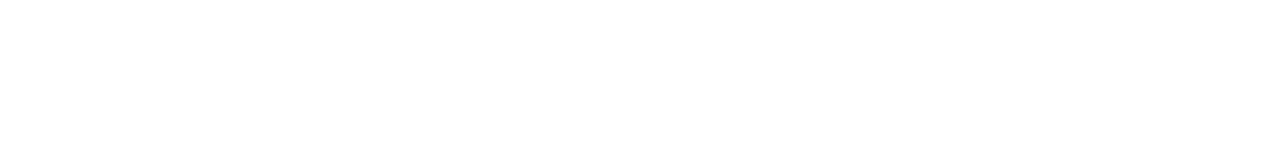
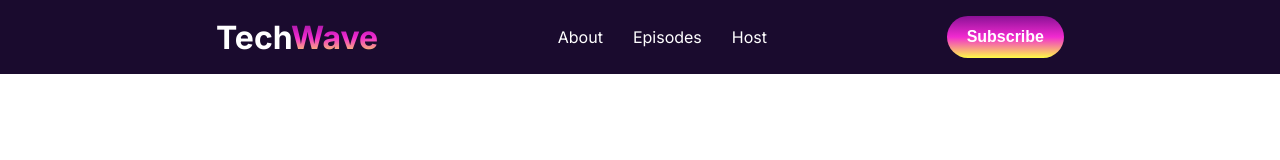
Before and after one commit to nufayer/A2, a plain HTML site: page index.html in a window 1280 px wide. Drawn offline with Linux system fonts and the light colour scheme.

Commit message:
added navbar

```diff
--- a/index.html
+++ b/index.html
@@ -3,9 +3,33 @@
 <head>
     <meta charset="UTF-8">
     <meta name="viewport" content="width=device-width, initial-scale=1.0">
-    <title>Document</title>
+    <title>Assignment 2</title>
+    <link rel="preconnect" href="https://fonts.googleapis.com">
+    <link rel="preconnect" href="https://fonts.gstatic.com" crossorigin>
+    <link href="https://fonts.googleapis.com/css2?family=Inter:ital,opsz,wght@0,14..32,100..900;1,14..32,100..900&family=Open+Sans:ital,wght@0,300..800;1,300..800&display=swap" rel="stylesheet">
+    <link rel="stylesheet" href="style.css">
+
 </head>
-<body>
+<body class="font-inter">
+    <header>
+        <nav class="navbar">
+        <div>
+            <h2 class="logo">
+            <span class="normal">Tech</span><span class="gradient">Wave</span>
+            </h2>
+
+        </div>
+
+        <ul class="menu">
+            <li><a href="">About</a></li>
+            <li><a href="">Episodes</a></li>
+            <li><a href="">Host</a></li>
+        </ul>
+        <div>
+            <button class="btn">Subscribe</button>
+        </div>
+    </nav>
+    </header>
 
 </body>
 </html>
--- /dev/null
+++ b/style.css
@@ -0,0 +1,69 @@
+*{
+    margin: 0;
+    padding: 0;
+    box-sizing: border-box;
+}
+
+.font-inter {
+  font-family: "Inter", sans-serif;
+  font-optical-sizing: auto;
+
+}
+
+header {
+    background-color: #1A0B2E;
+}
+
+
+
+.navbar{
+    display: flex;
+    align-items: center;
+    justify-content: space-between;
+    margin: 0px 200px;
+    padding: 16px;
+}
+
+.logo {
+  font-size: 32px;
+  font-weight: 700;
+}
+
+.normal {
+  color: #ffffff; /* plain white */
+}
+
+.gradient {
+  background: linear-gradient(rgb(139, 17, 150), #f12ad0, #fffc47);
+  -webkit-background-clip: text;
+  -webkit-text-fill-color: transparent;
+
+  background-clip: text;
+  color: transparent;
+}
+
+nav .menu{
+    display: flex;
+    list-style-type:none;
+    gap: 30px;
+
+}
+
+nav .menu a{
+    font-size: 16px;
+    color: #ffffff;
+    text-decoration: none;
+}
+
+.btn{
+    padding: 12px 20px;
+    font-size: 16px;
+    font-weight: 600;
+    color: #ffffff;
+    background: linear-gradient(rgb(139, 17, 150), #f12ad0, #fffc47);
+    border: none;
+    border-radius: 25px;
+    cursor: pointer;
+    transition: transform 0.2s ease, box-shadow 0.2s ease;
+
+}
```
